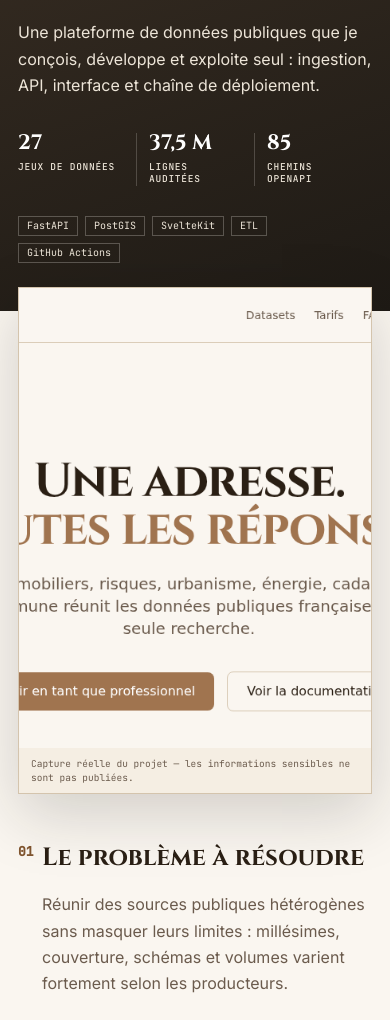
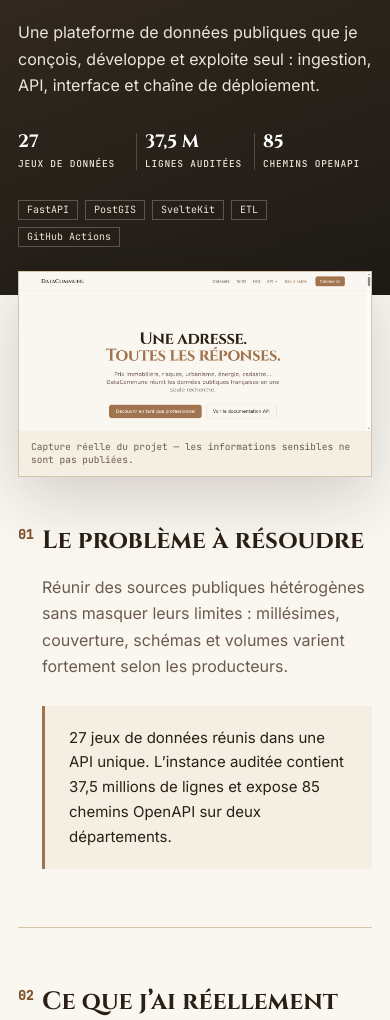
Before and after one commit to AnythingLegalConsidered/puichaud.com, an Astro site: page /projets/datacommune in a window 390 px wide. Shown: the part 282-1302 px from the top of the page. Built offline with nearby package versions, Linux system fonts and the light colour scheme; Astro itself is replaced by a stand-in of ours; a web font is replaced by a local one.

Commit message:
fix(ui): stop cropping case-study screenshots and align section numbers
- case-cover img: add height:auto — the height=577 HTML attribute kept
  applying, so object-fit:cover cropped ~18% off both sides on desktop
  (logo and buttons of the captured UI were cut)
- case-gallery img: drop the forced 16/9 ratio — captures are ~2.2:1
  and are evidence, they must stay whole
- case-section-no: offset numbers on 'section + section' so 02/03 sit
  next to their heading instead of floating 55px above at the divider
- case-facts: 18px dt + tighter cell padding under 440px so '21 000+'
  stays on one line

```diff
--- a/src/pages/projets/[slug].astro
+++ b/src/pages/projets/[slug].astro
@@ -170,7 +170,8 @@
 
   .case-cover-wrap { position: relative; z-index: 2; }
   .case-cover { margin-top: -24px; border: 1px solid var(--stone); background: var(--column); box-shadow: 0 20px 60px rgba(30, 26, 21, .18); }
-  .case-cover img { display: block; width: 100%; max-height: 460px; object-fit: cover; }
+  /* height:auto obligatoire : sans lui l'attribut height=577 force un crop latéral via object-fit */
+  .case-cover img { display: block; width: 100%; height: auto; max-height: 460px; object-fit: cover; }
   figcaption { padding: 9px 12px; color: var(--ink-muted); background: var(--parchment); font: 400 9.5px/1.4 var(--mono); }
 
   .case-body { display: grid; grid-template-columns: 180px 1fr; gap: 56px; padding-top: 70px; }
@@ -183,6 +184,8 @@
   .case-content section { position: relative; padding: 0 0 58px 52px; }
   .case-content section + section { padding-top: 58px; border-top: 1px solid var(--stone); }
   .case-section-no { position: absolute; left: 0; top: 3px; color: var(--bronze-dark); font: 700 13px/1 var(--mono); }
+  /* sections suivantes : padding-top 58px — sans ce décalage le numéro flotte au niveau du filet */
+  .case-content section + section:not(.limits-section) .case-section-no { top: 61px; }
   .case-content h2 { font: 700 25px/1.25 var(--serif); }
   .case-content p { margin-top: 18px; color: var(--ink-muted); }
   .case-content blockquote { margin-top: 26px; padding: 20px 24px; border-left: 3px solid var(--bronze); background: var(--parchment); color: var(--ink); font-size: 15px; }
@@ -195,7 +198,8 @@
 
   .case-gallery { display: grid; grid-template-columns: repeat(2, minmax(0, 1fr)); gap: 16px; margin: 0 0 58px 52px; }
   .case-gallery figure { min-width: 0; border: 1px solid var(--stone); background: var(--column); }
-  .case-gallery img { display: block; width: 100%; aspect-ratio: 16 / 9; object-fit: cover; }
+  /* pas de ratio forcé : les captures (≈2.2:1) doivent rester entières, ce sont des preuves */
+  .case-gallery img { display: block; width: 100%; height: auto; }
 
   .case-cta { display: flex; justify-content: space-between; gap: 30px; align-items: center; padding: 30px; background: var(--sidebar); color: var(--marble); }
   .case-cta span { color: var(--gold); font: 500 9px/1 var(--mono); text-transform: uppercase; letter-spacing: .1em; }
@@ -228,6 +232,10 @@
       hyphens: auto;
     }
     .case-lede { font-size: 16px; }
+    /* 18px + padding réduit : aligné sur la proof-grid de l'accueil, sinon « 21 000+ » wrappe */
+    .case-facts div { padding-right: 8px; }
+    .case-facts div + div { padding-left: 8px; }
+    .case-facts dt { font-size: 18px; }
     .case-facts dd { font-size: 9.5px; line-height: 1.35; }
     .case-content section { padding-left: 24px; }
     .case-gallery { margin-left: 24px; }
```
